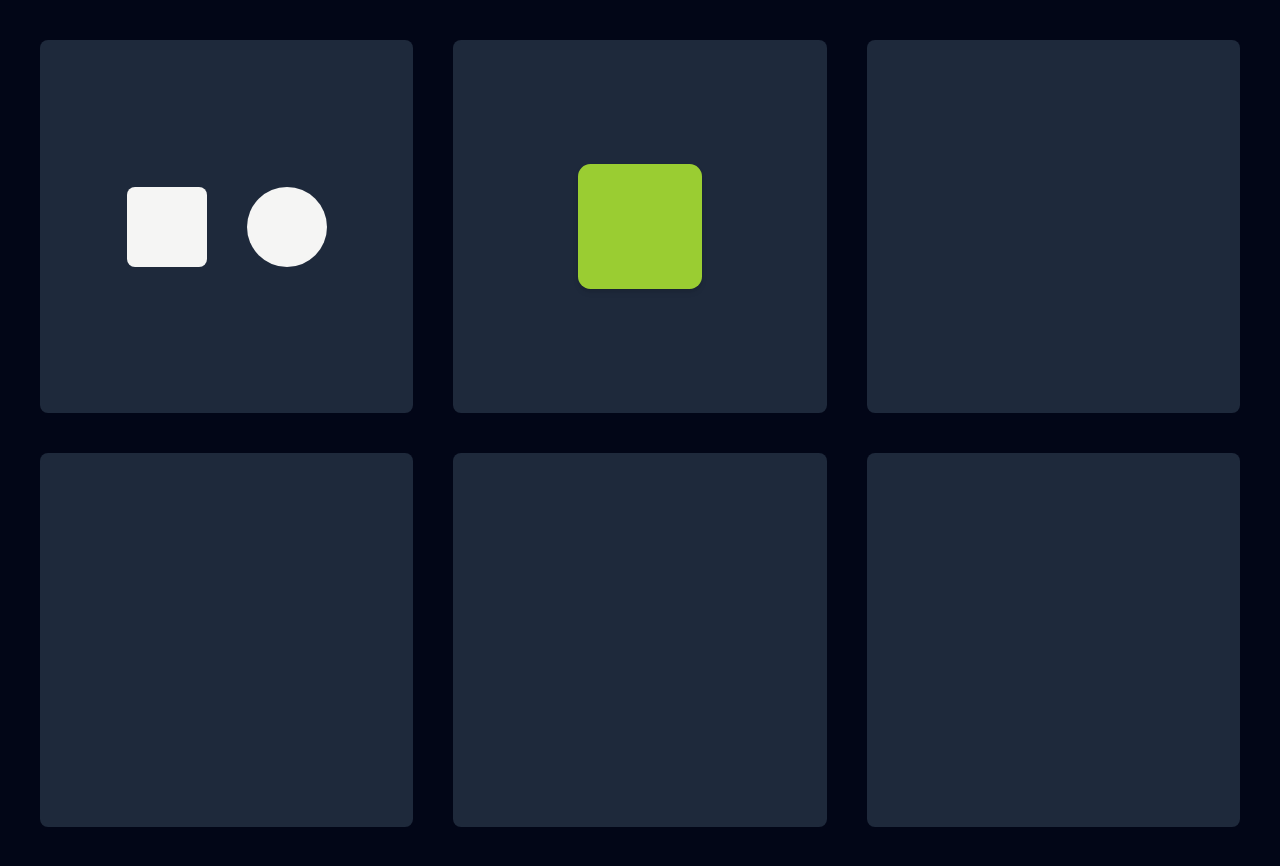
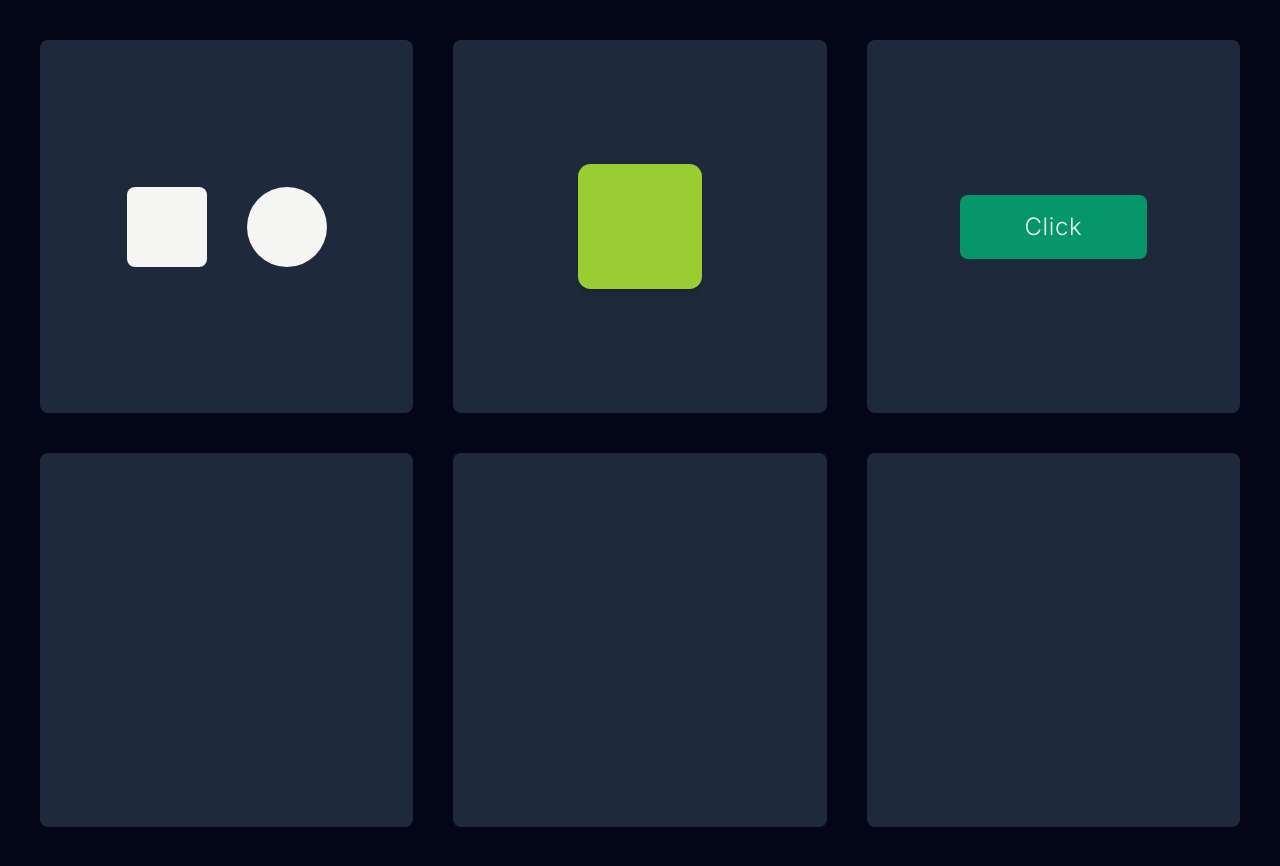
Before and after one commit to KishoreVB70/Framer-motion-portfolio, a Next.js app: page / in a window 1280 px wide. Built offline with nearby package versions, Linux system fonts and the light colour scheme.

Commit message:
finished hover button

```diff
--- a/src/components/FramerComponent.tsx
+++ b/src/components/FramerComponent.tsx
@@ -2,6 +2,7 @@
 import FadeIn from "@/components/FadeIn";
 import { motion } from "framer-motion";
 import ScaleAndRotate from "./ScaleAndRotate";
+import HoverButton from "./HoverButton";
 
 export default function FramerComponent() {
   const parentVariants = {
@@ -32,7 +33,7 @@ export default function FramerComponent() {
     >
       <FadeIn childVariants={childVariants} />
       <ScaleAndRotate childVariants={childVariants} />
-      <motion.div variants={childVariants} className="bg-slate-800 aspect-square rounded-lg flex items-center justify-center gap-10" ></motion.div>
+      <HoverButton childVariants={childVariants} />
       <motion.div variants={childVariants} className="bg-slate-800 aspect-square rounded-lg flex items-center justify-center gap-10" ></motion.div>
       <motion.div variants={childVariants} className="bg-slate-800 aspect-square rounded-lg flex items-center justify-center gap-10" ></motion.div>
       <motion.div variants={childVariants} className="bg-slate-800 aspect-square rounded-lg flex items-center justify-center gap-10" ></motion.div>
--- /dev/null
+++ b/src/components/HoverButton.tsx
@@ -0,0 +1,19 @@
+"use client"
+import React from 'react'
+import { motion } from 'framer-motion'
+
+const HoverButton = ({childVariants}: any) => {
+  return (
+    <motion.div variants={childVariants} className="bg-slate-800 aspect-square rounded-lg flex items-center justify-center gap-10" >
+        <motion.button className='w-1/2 py-4 bg-emerald-600 rounded-lg text-2xl text-gray-100 font-light tracking-wide'
+            whileHover={{backgroundColor: "green", scale: 1.1, y: -5}}
+            whileTap={{scale: 0.9}}
+            transition={{bounceDamping: 2, bounceStiffness: 500}}
+            >
+            Click
+        </motion.button>
+    </motion.div>
+  )
+}
+
+export default HoverButton
```
